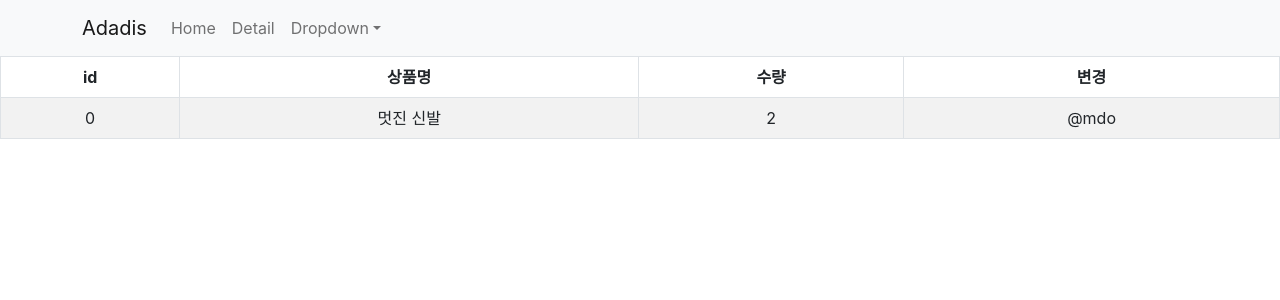
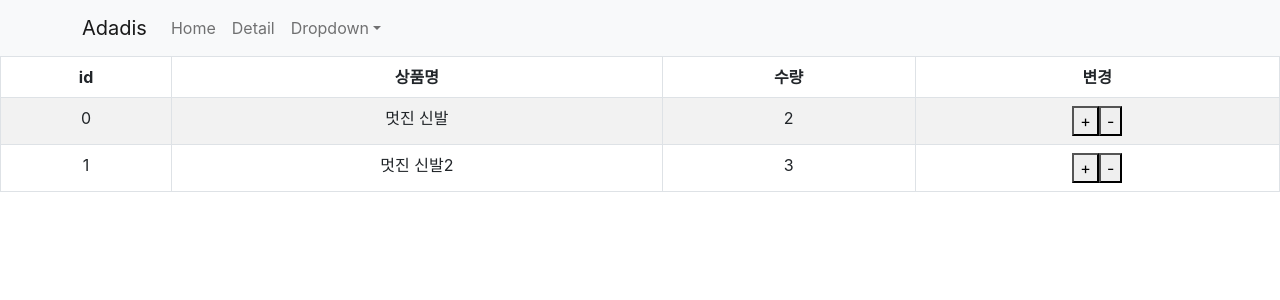
Before and after one commit to colo1211/WEB3-React, a React (Create React App) app in the folder part3/shop/: page /cart in a window 1280 px wide. Shown: the top 300 px of the page. Built offline with nearby package versions, Linux system fonts and the light colour scheme.

Commit message:
reducer <-> dispatch

```diff
--- a/part3/shop/src/Cart.js
+++ b/part3/shop/src/Cart.js
@@ -17,18 +17,41 @@ function Cart(props){
                     </tr>
                 </thead>
                 <tbody>
-                    <tr>
-                    <td>{props.state[0].id}</td>
-                    <td>{props.state[0].name}</td>
-                    <td>{props.state[0].quan}</td>
-                    <td>@mdo</td>
-                    </tr>
+                   {
+                     props.state.map((value,index)=>{
+                         return (
+                        <tr key={index}>
+                            <td>{value.id}</td>
+                            <td>{value.name}</td>
+                            <td>{value.quan}</td>
+                            <td>
+                                <button onClick={()=>{
+                                    props.dispatch({type:'수량증가'});
+                                }}>+</button>
+                                <button onClick ={()=>{
+                                    props.dispatch({type : '수량감소'});
+                                }}>-</button>
+                            </td>
+                        </tr>
+                       );
+                     })
+                   }
                 </tbody>
             </Table>
         </div>
     )
 }
 
+// Redux를 이용
+// index.js 에서 let store = createStore(()=>{ return[~~]}); 을 통해 store을 정의하고
+// <Provider store={store}>
+// <App/>
+// </Provider>
+// 를 통해서 전달한 state를 Cart.js 에서 받아온다.
+// 이를 받아오기 위해서는
+// import {connect} from 'react-redux';
+// export default (state를props화시키는함수이름)(Cart);
+// 을 작성하여 Cart 컴포넌트에서 props를 받아와서 사용하면 된다.
 function state를props화(state){
     return {
         state : state
--- a/part3/shop/src/index.js
+++ b/part3/shop/src/index.js
@@ -8,7 +8,39 @@ import {BrowserRouter} from 'react-router-dom';
 import {Provider} from 'react-redux';
 import { createStore } from 'redux';
 
-let store = createStore(()=>{ return [{id : 0, name:'멋진 신발', quan : 2}] });
+
+
+
+let 데이터 = [
+  {
+    id : 0,
+    name:'멋진 신발',
+    quan : 2
+  },
+  {
+    id : 1,
+    name:'멋진 신발2',
+    quan : 3
+  }
+];
+
+function reducer(초기값 = 데이터, 액션){
+  if (액션.type === '수량증가'){
+    let copy = [...초기값];
+    copy[0].quan++;
+    return copy;
+  }
+  else if(액션.type === '수량감소'){
+    let copy = [...초기값];
+    copy[0].quan--;
+    return copy;
+  }
+  else {
+    return 초기값;
+  }
+}
+
+let store = createStore(reducer);
 
 ReactDOM.render(
   <React.StrictMode>
```
